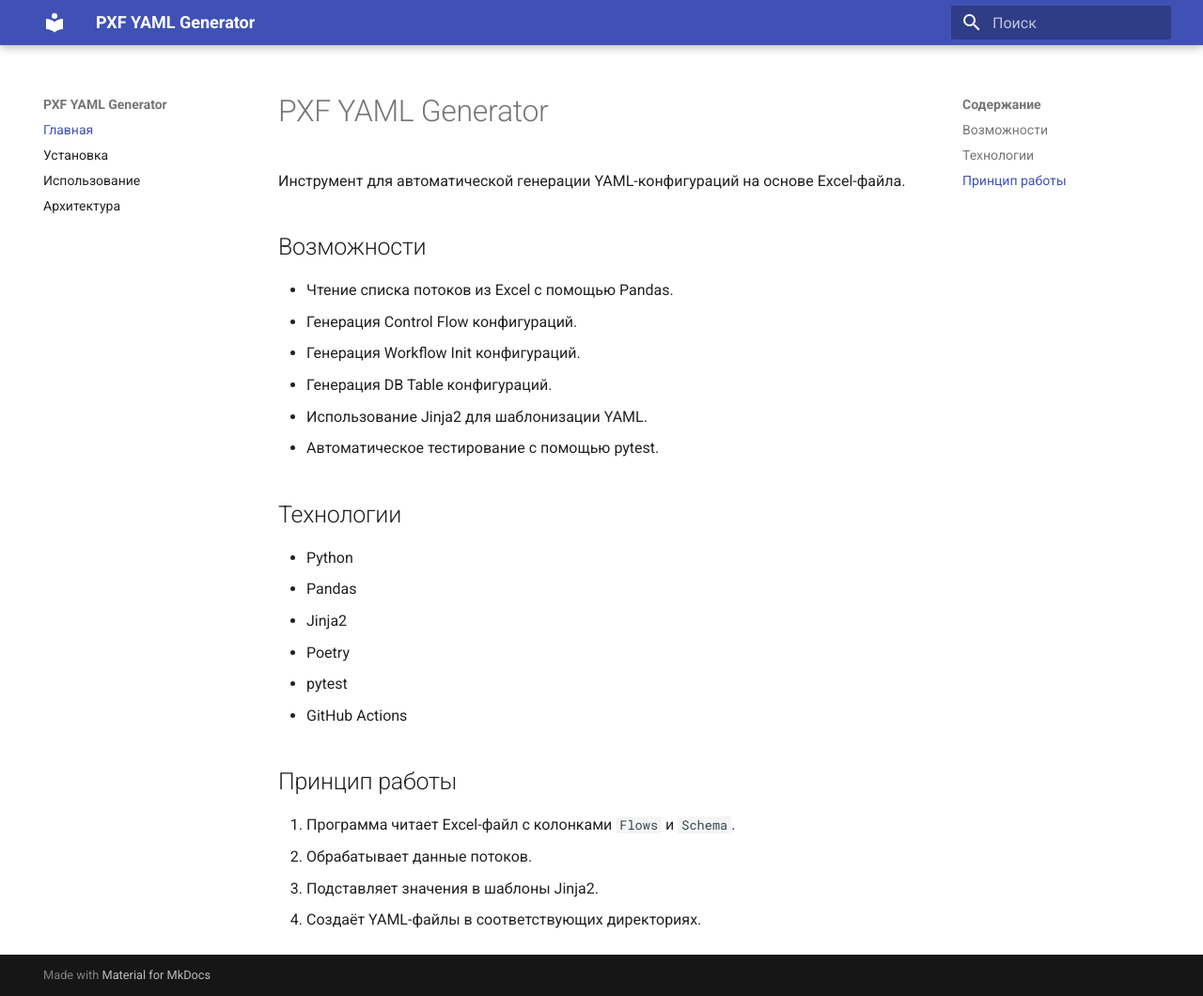
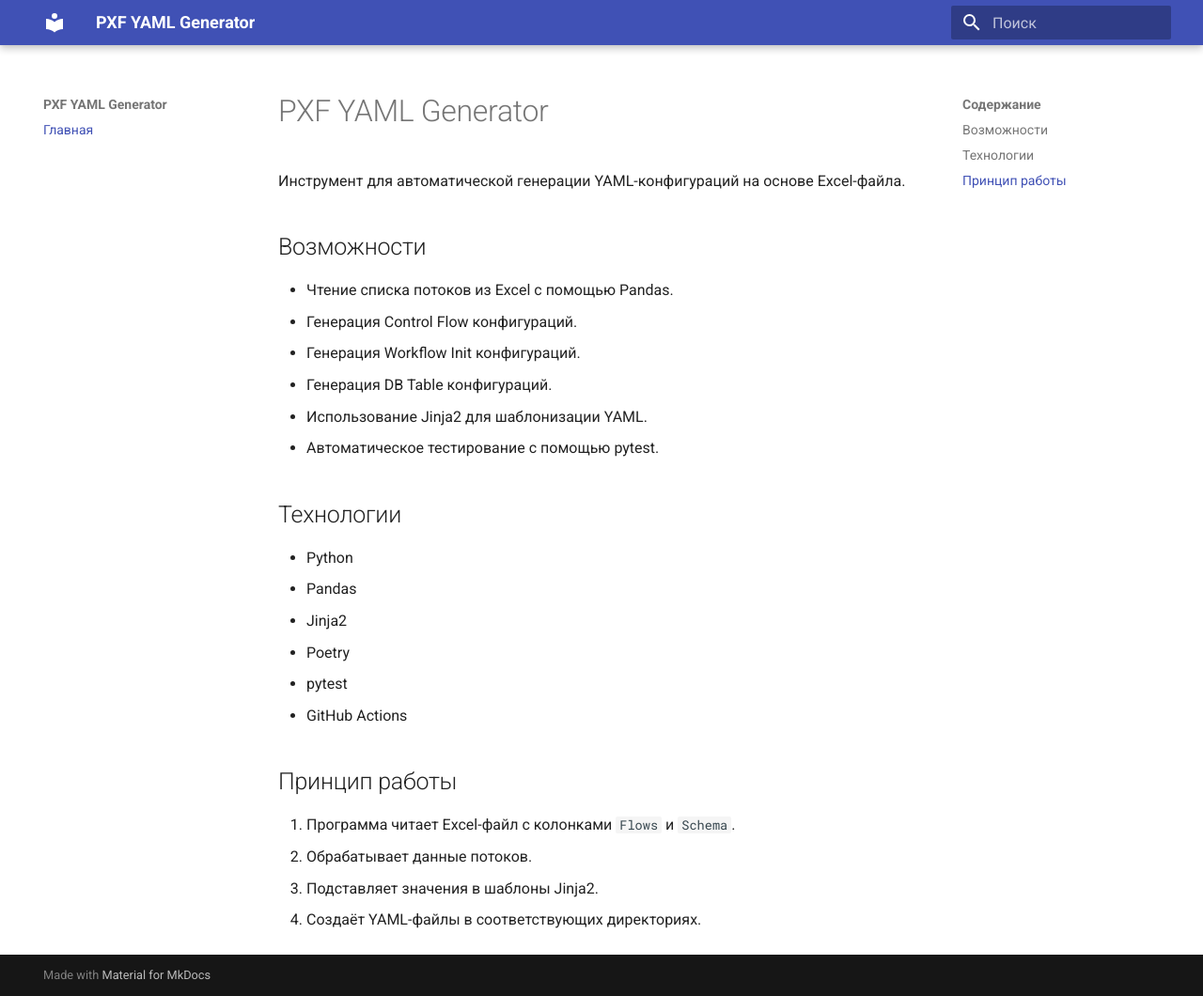
Before and after one commit to imuftiev/workflow-generator, an MkDocs documentation site: the page built from docs/index.md, in a window 1280 px wide and 1060 px high. Shown: the whole window at 94% size. Built offline with MkDocs 1.6.1 and Material for MkDocs 9.7.7, drawn with Linux system fonts in a browser that asks for light colours; some of the changed lines change nothing that is shown.

Commit message:
RELEASE 1.0.0

```diff
--- a/mkdocs.yml
+++ b/mkdocs.yml
@@ -7,6 +7,3 @@
 
 nav:
   - Главная: index.md
-  - Установка: installation.md
-  - Использование: usage.md
-  - Архитектура: architecture.md
```
